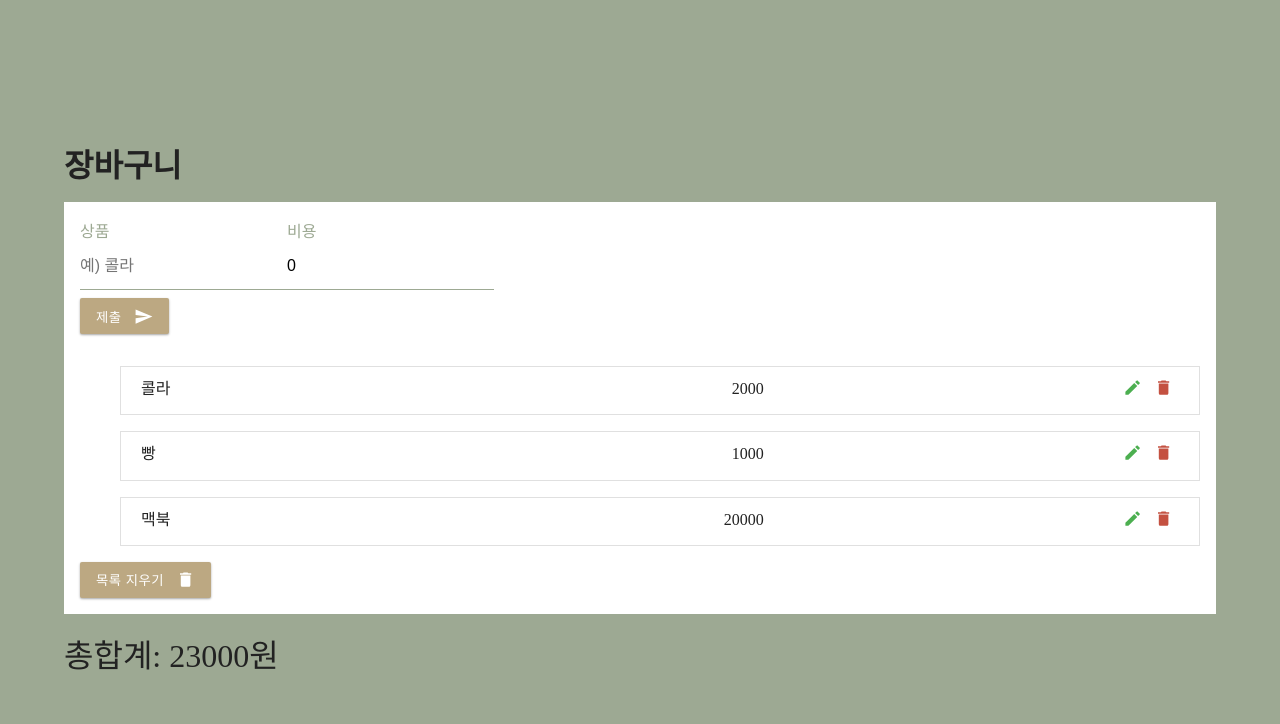
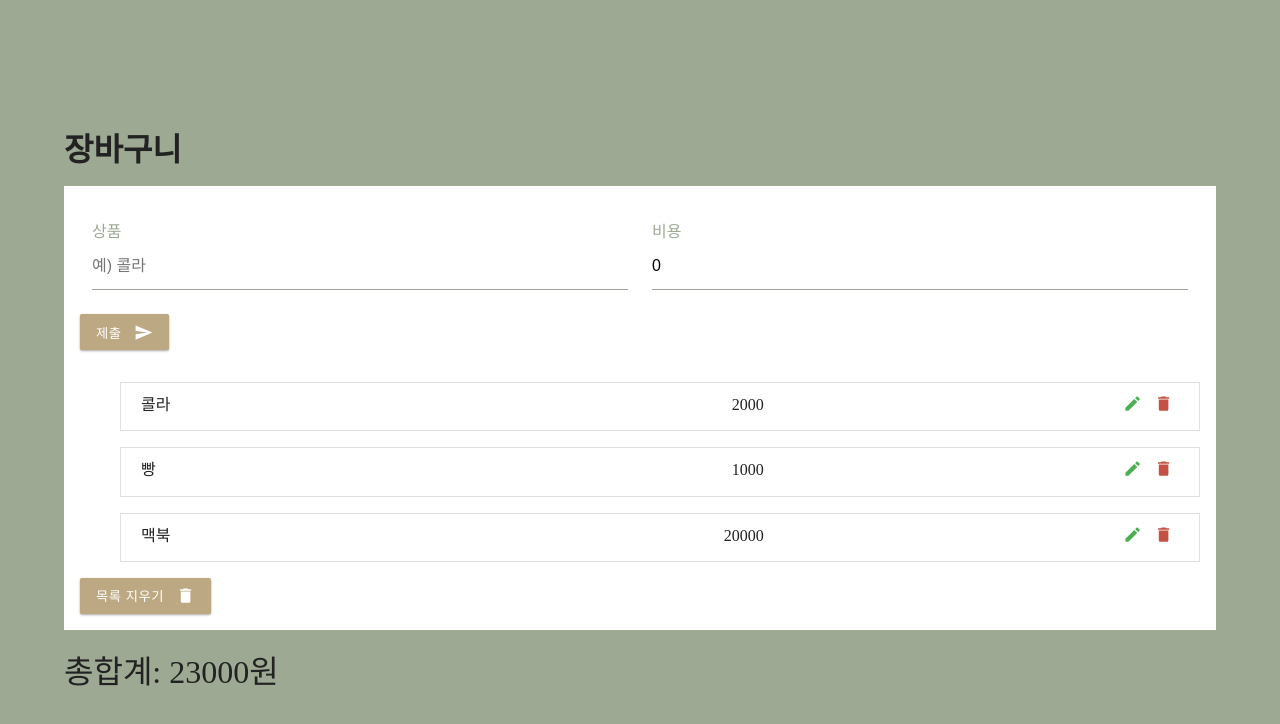
Before and after one commit to react-study-oz-fe2/crud-react, a React (Create React App) app: page / in a window 1280 px wide. Shown: the top 724 px of the page. Built offline with nearby package versions, Linux system fonts and the light colour scheme.

Commit message:
refator: css 오타 수정

```diff
--- a/src/components/ExpenseForm.css
+++ b/src/components/ExpenseForm.css
@@ -2,7 +2,7 @@
   display: flex;
 }
 
-.from-group {
+.form-group {
   padding: 1rem 0.75rem;
   flex: 1;
 }
```
